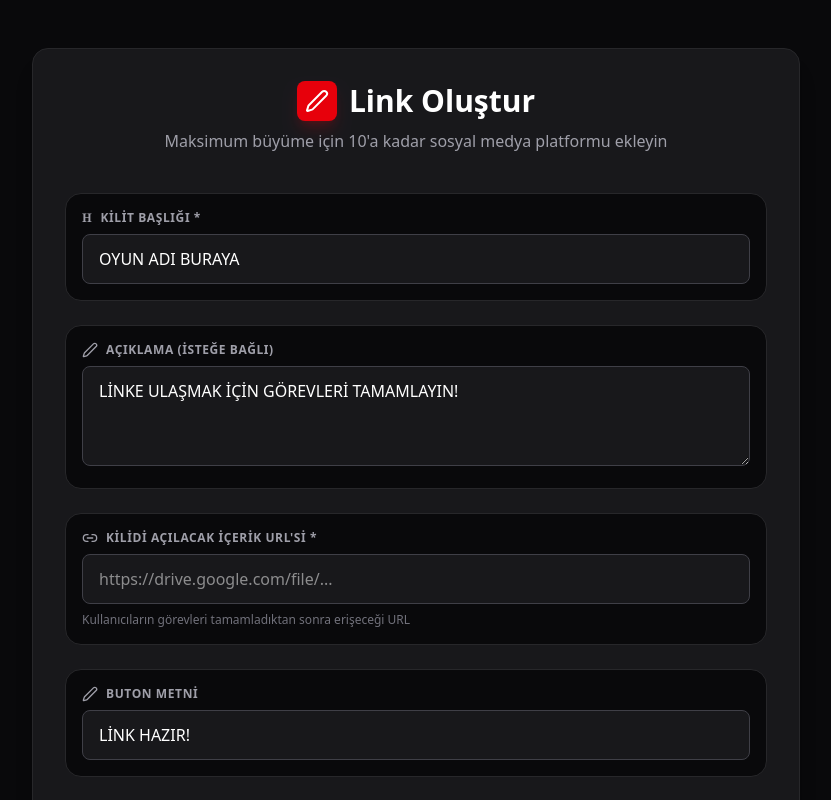
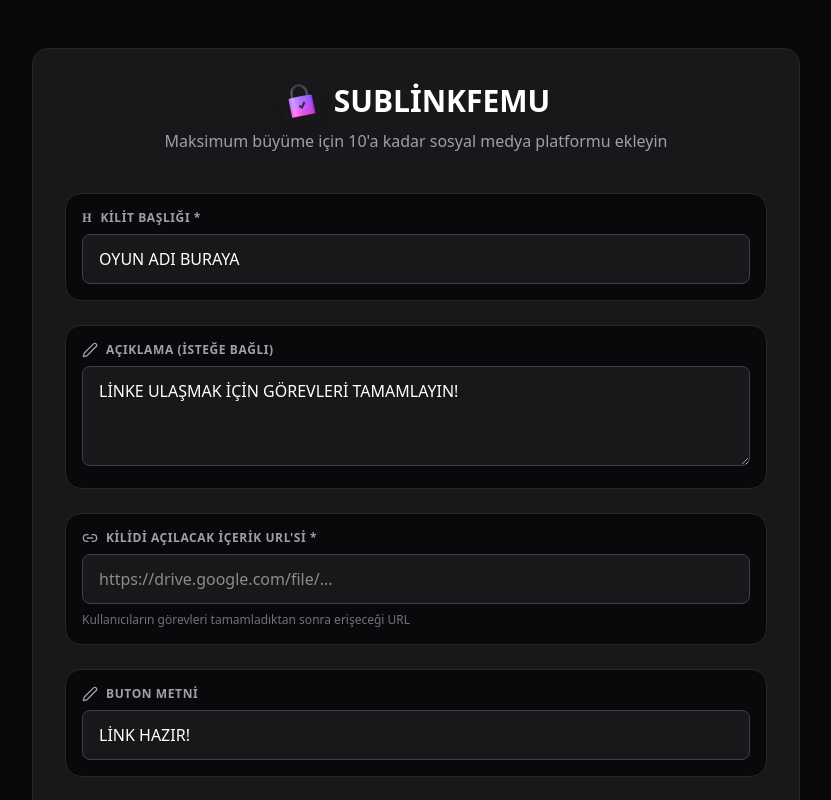
Before and after one commit to grizouu45-hash/sublink, a React (Vite) app: page / in a window 1280 px wide. Shown: the top 800 px of the page, without its empty margins (224-1055 px from the left). Built offline with nearby package versions, Linux system fonts and the light colour scheme.

Commit message:
feat: update branding to SUBLİNKFEMU
Add custom logo and update application title and
branding throughout the interface.

```diff
--- a/index.html
+++ b/index.html
@@ -3,7 +3,8 @@
   <head>
     <meta charset="UTF-8" />
     <meta name="viewport" content="width=device-width, initial-scale=1.0" />
-    <title>My Google AI Studio App</title>
+    <title>SUBLİNKFEMU</title>
+    <link rel="icon" type="image/webp" href="/sublinklogo.webp" />
   </head>
   <body>
     <div id="root"></div>
--- a/src/components/CreateLock.tsx
+++ b/src/components/CreateLock.tsx
@@ -131,10 +131,10 @@ export default function CreateLock() {
 
         <div className="text-center mb-10">
           <h1 className="text-2xl md:text-3xl font-bold flex items-center justify-center gap-3 mb-2 text-white">
-            <div className="w-10 h-10 bg-red-600 rounded-lg flex items-center justify-center shadow-lg shadow-red-600/20">
-              <Edit2 className="text-white w-6 h-6" />
+            <div className="w-10 h-10 rounded-lg flex items-center justify-center shadow-lg overflow-hidden">
+              <img src="/sublinklogo.webp" alt="SUBLİNKFEMU Logo" className="w-full h-full object-cover" />
             </div>
-            Link Oluştur
+            SUBLİNKFEMU
           </h1>
           <p className="text-zinc-400 text-sm md:text-base">
             Maksimum büyüme için {MAX_TASKS}'a kadar sosyal medya platformu ekleyin
--- a/src/components/ViewLock.tsx
+++ b/src/components/ViewLock.tsx
@@ -254,8 +254,9 @@ export default function ViewLock() {
             </div>
           </div>
 
-          <div className="mt-6 text-center">
-            <p className="text-[9px] text-zinc-600 font-medium uppercase tracking-widest">Link Oluştur ile oluşturuldu</p>
+          <div className="mt-6 text-center flex flex-col items-center justify-center gap-2">
+            <img src="/sublinklogo.webp" alt="SUBLİNKFEMU" className="w-6 h-6 opacity-50 grayscale hover:grayscale-0 transition-all" />
+            <p className="text-[9px] text-zinc-600 font-medium uppercase tracking-widest">SUBLİNKFEMU ile oluşturuldu</p>
           </div>
         </div>
 
```
Also changed, not shown: public/sublinklogo.webp (added).
